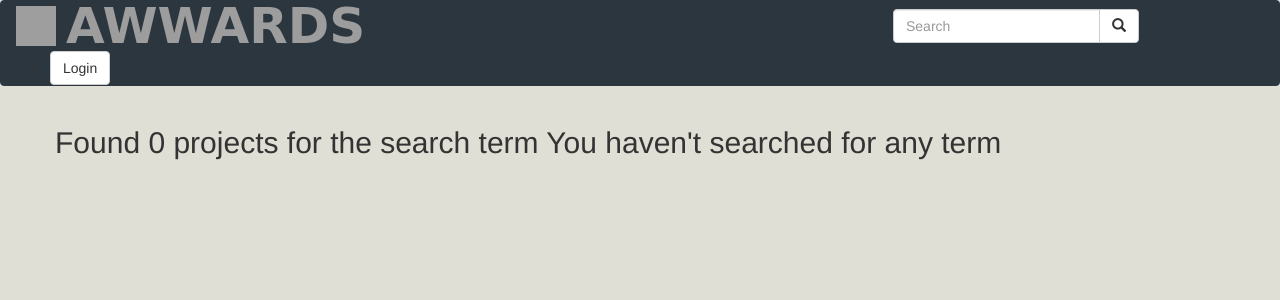
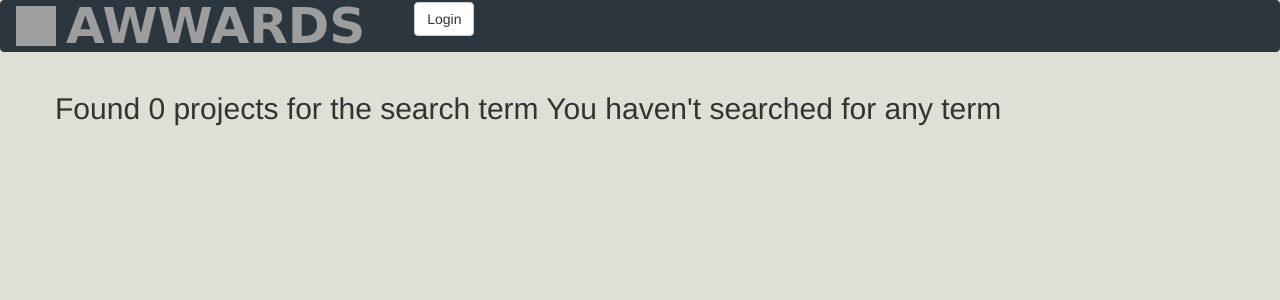
Before and after one commit to UMULISA12/ProjPost_Ip, a Django app: page /search/ in a window 1280 px wide. Shown: the top 300 px of the page. Run offline with Django 3.2, Linux system fonts and the light colour scheme; some libraries are stand-ins or nearby versions; some web fonts are replaced; grey boxes are pictures that could not be loaded.

Commit message:
working on views

```diff
--- a/projectspost/templates/navbar.html
+++ b/projectspost/templates/navbar.html
@@ -11,25 +11,9 @@
     <!-- Adding a search form  -->
     <div class="col-sm-4 col-md-4 navbar-right">
 
-      <!-- <form class="navbar-form" role="search" >
 
-        <div class="input-group">
-          <input type="text" class="form-control" placeholder="Search Article" name="article">
-          <div class="input-group-btn">
-            <button class="btn btn-default" type="submit"><i class="glyphicon glyphicon-search"></i></button>
-          </div>
-        </div>
 
-      </form> -->
 
-      <form class="navbar-form" role="search" action="{% url 'search_results' %}">
-          <div class="input-group">
-              <input type="text" class="form-control" placeholder="Search" name="srch-term" id="srch-term">
-              <div class="input-group-btn">
-                  <button class="btn btn-default" type="submit"><i class="glyphicon glyphicon-search"></i></button>
-              </div>
-          </div>
-          </form>
     </div>
     <!-- search form end -->
 
```
